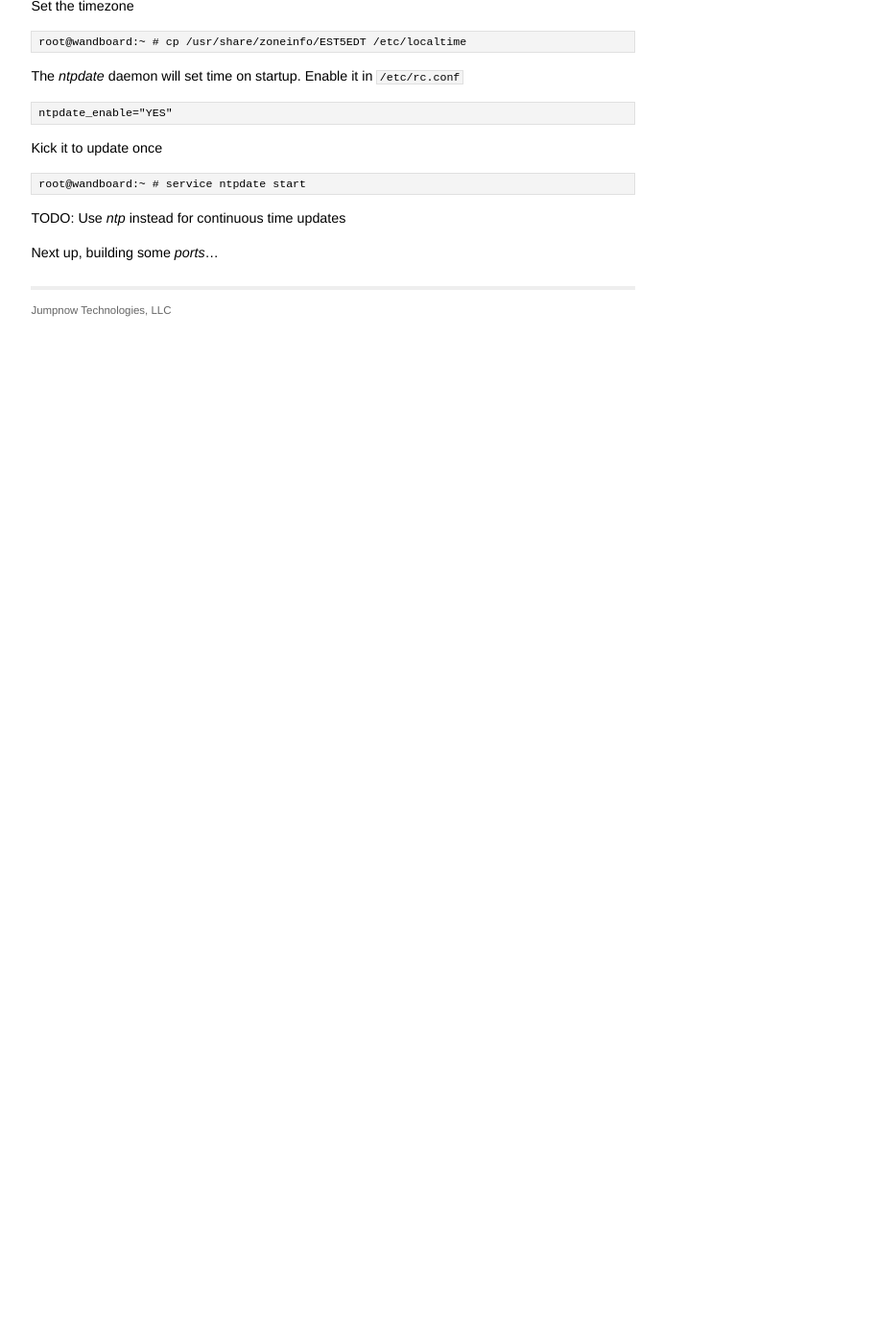
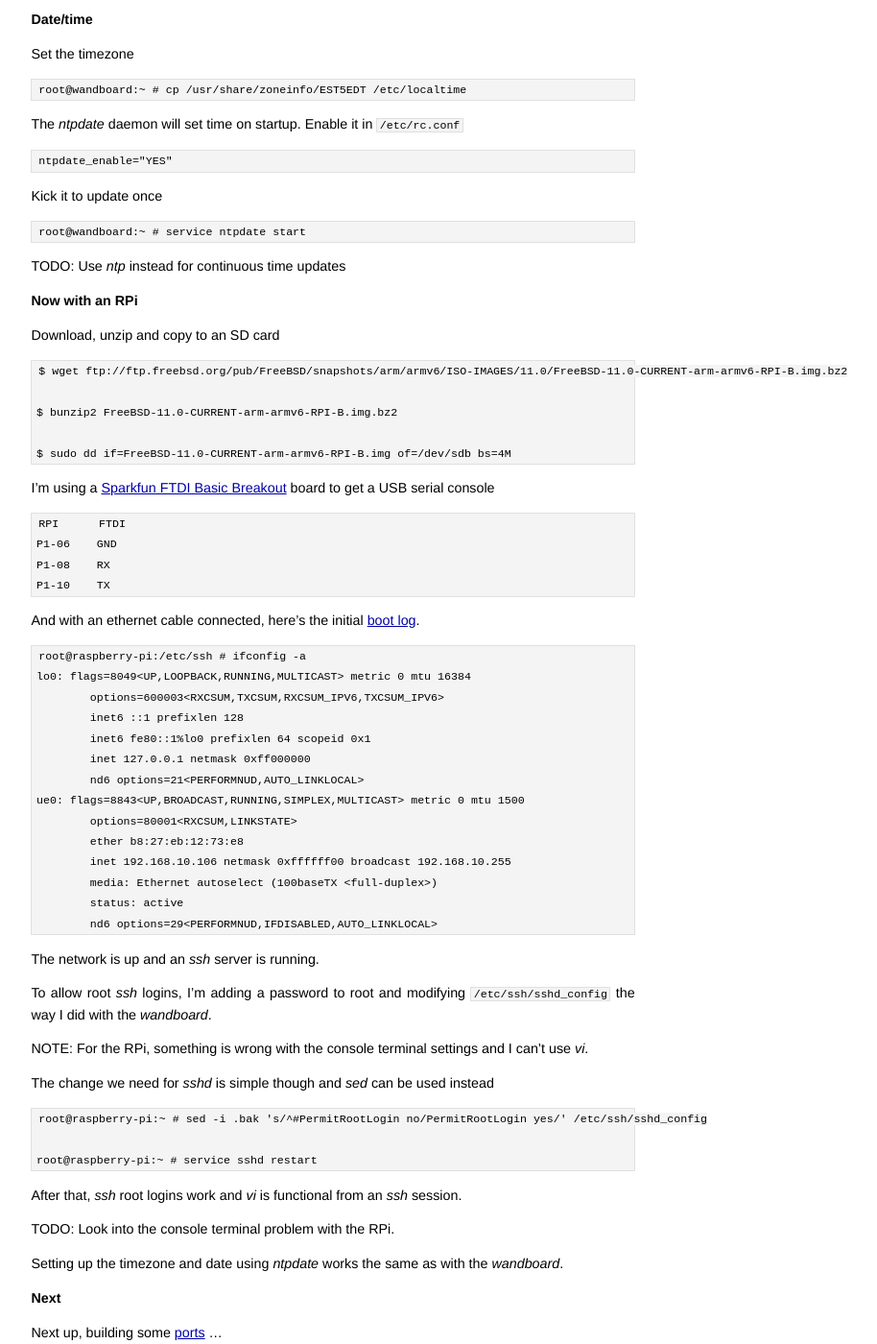
Before and after one commit to jumpnow/jumpnowtek-site, a Jekyll site: the page built from _posts/2014-10-20-FreeBSD-on-ARM.md, in a window 1280 px wide and 1400 px high, scrolled down 2249 px. Shown: the whole window at 96% size, without its empty margins (293-1207 px from the left). Built offline with Jekyll 4.4.1, drawn with Linux system fonts in a browser that asks for light colours; before the commit the page ends 2595 px from its top, so only the background shows below that; some of the changed text lies outside the part shown.

Commit message:
Add RPi notes to freebsd arm post

```diff
--- a/_posts/2014-10-20-FreeBSD-on-ARM.md
+++ b/_posts/2014-10-20-FreeBSD-on-ARM.md
@@ -7,7 +7,7 @@ categories: freebsd
 tags: [freebsd, arm, wandboard]
 ---
 
-Some initial notes getting started [FreeBSD][freebsd] on ARM boards.
+I've been waiting to try out [FreeBSD][freebsd] on ARM boards and finally have some downtime.
 
 *FreeBSD* already supports a number of [arm boards][freebsd-arm].
 
@@ -19,12 +19,16 @@ In particular, a lot of the boards I have laying around are supported
 * [pandaboard][pandaboard]
 * beagleboard
 
-Unfortunately no Gumstix [Duovero][duovero] or [Overo][overo].
+Unfortunately no Gumstix [Duovero][duovero] or [Overo][overo] at this time.
 
 
 ## Quick start
 
-The [FreeBSD][freebsd] site has some pre-built [binaries][freebsd-download] for a number of boards. I'm going to start with the development *11.0* binaries. *10.0* is the current *FreeBSD* production version.
+The [FreeBSD][freebsd] site has some pre-built [binaries][freebsd-download].
+
+I'm going to be testing with the *11.0* development branch of FreeBSD (*CURRENT*).
+
+*10.0* is the FreeBSD *STABLE* branch (what I'm running on my [PC-BSD][pcbsd] laptop).
 
 Working from a nix machine and choosing a quad-core [wandboard][wandboard] as the first test...
 
@@ -130,7 +134,61 @@ Kick it to update once
 TODO: Use *ntp* instead for continuous time updates
 
 
-Next up, building some *ports*...
+### Now with an RPi
+
+Download, unzip and copy to an SD card
+
+    $ wget ftp://ftp.freebsd.org/pub/FreeBSD/snapshots/arm/armv6/ISO-IMAGES/11.0/FreeBSD-11.0-CURRENT-arm-armv6-RPI-B.img.bz2
+
+    $ bunzip2 FreeBSD-11.0-CURRENT-arm-armv6-RPI-B.img.bz2
+
+    $ sudo dd if=FreeBSD-11.0-CURRENT-arm-armv6-RPI-B.img of=/dev/sdb bs=4M
+
+I'm using a [Sparkfun FTDI Basic Breakout][ftdi] board to get a USB serial console
+
+    RPI      FTDI
+    P1-06    GND
+    P1-08    RX
+    P1-10    TX
+
+And with an ethernet cable connected, here's the initial [boot log][rpi-boot-log].
+
+    root@raspberry-pi:/etc/ssh # ifconfig -a
+    lo0: flags=8049<UP,LOOPBACK,RUNNING,MULTICAST> metric 0 mtu 16384
+            options=600003<RXCSUM,TXCSUM,RXCSUM_IPV6,TXCSUM_IPV6>
+            inet6 ::1 prefixlen 128
+            inet6 fe80::1%lo0 prefixlen 64 scopeid 0x1
+            inet 127.0.0.1 netmask 0xff000000
+            nd6 options=21<PERFORMNUD,AUTO_LINKLOCAL>
+    ue0: flags=8843<UP,BROADCAST,RUNNING,SIMPLEX,MULTICAST> metric 0 mtu 1500
+            options=80001<RXCSUM,LINKSTATE>
+            ether b8:27:eb:12:73:e8
+            inet 192.168.10.106 netmask 0xffffff00 broadcast 192.168.10.255
+            media: Ethernet autoselect (100baseTX <full-duplex>)
+            status: active
+            nd6 options=29<PERFORMNUD,IFDISABLED,AUTO_LINKLOCAL>
+
+The network is up and an *ssh* server is running.
+
+To allow root *ssh* logins, I'm adding a password to root and modifying `/etc/ssh/sshd_config` the way I did with the *wandboard*.
+
+NOTE: For the RPi, something is wrong with the console terminal settings and I can't use *vi*.
+
+The change we need for *sshd* is simple though and *sed* can be used instead
+
+    root@raspberry-pi:~ # sed -i .bak 's/^#PermitRootLogin no/PermitRootLogin yes/' /etc/ssh/sshd_config
+
+    root@raspberry-pi:~ # service sshd restart
+
+After that, *ssh* root logins work and *vi* is functional from an *ssh* session.
+
+TODO: Look into the console terminal problem with the RPi.
+
+Setting up the timezone and date using *ntpdate* works the same as with the *wandboard*.
+
+### Next
+
+Next up, building some [ports][ports] ...
 
 
 [freebsd]: http://www.freebsd.org
@@ -142,5 +200,8 @@ Next up, building some *ports*...
 [pandaboard]: http://www.pandaboard.org/
 [overo]: https://store.gumstix.com/index.php/category/33/
 [duovero]: https://store.gumstix.com/index.php/category/43/
-[openbsd]: http://www.openbsd.org
+[pcbsd]: http://www.pcbsd.org/
 [freebsd-boot-log]: https://gist.github.com/scottellis/1f9439f8ddd4fb87718e
+[ftdi]: https://www.sparkfun.com/products/9873
+[rpi-boot-log]: https://gist.github.com/scottellis/8f19c93c72afca2bf1b7
+[ports]: http://www.freebsd.org/ports/
```
